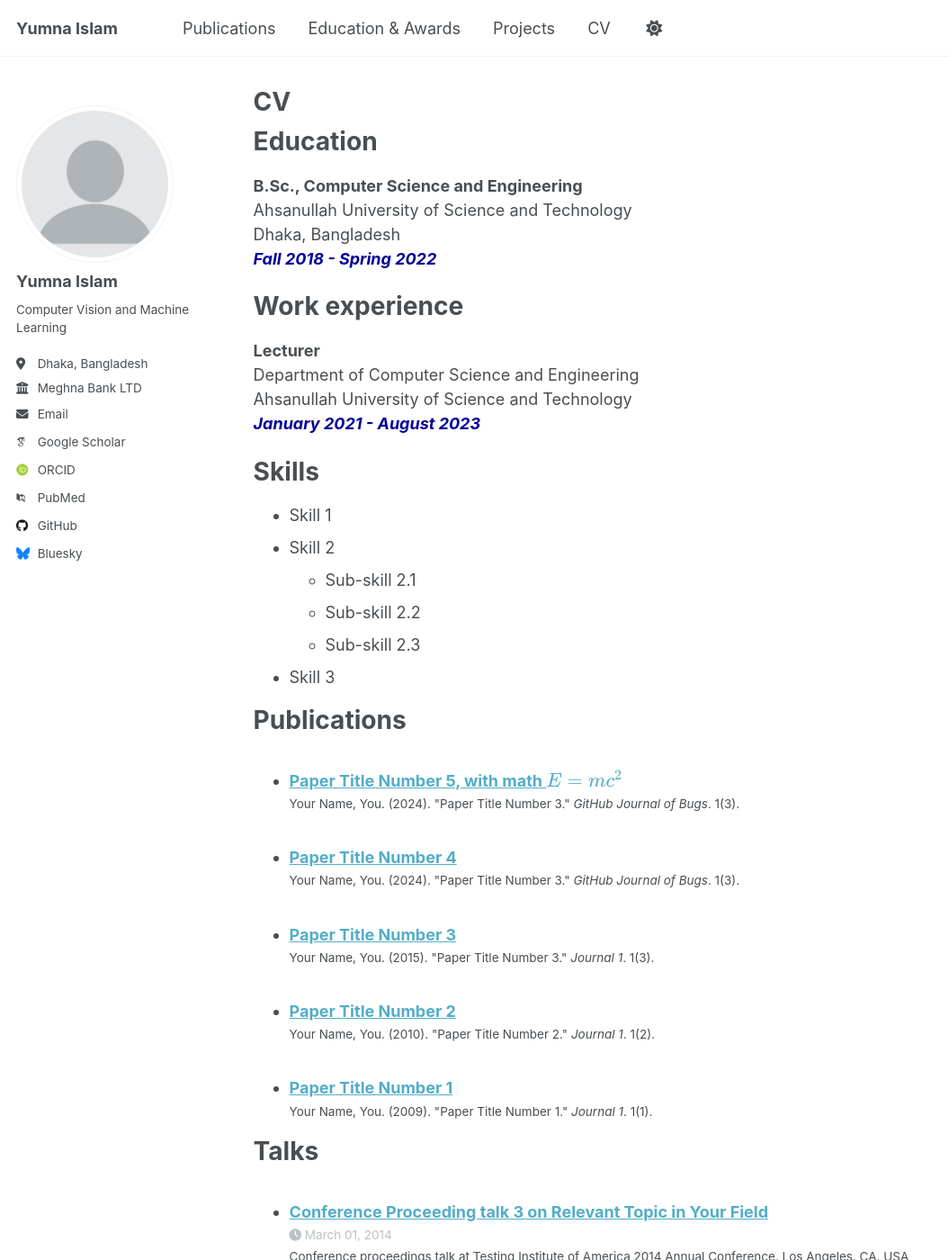
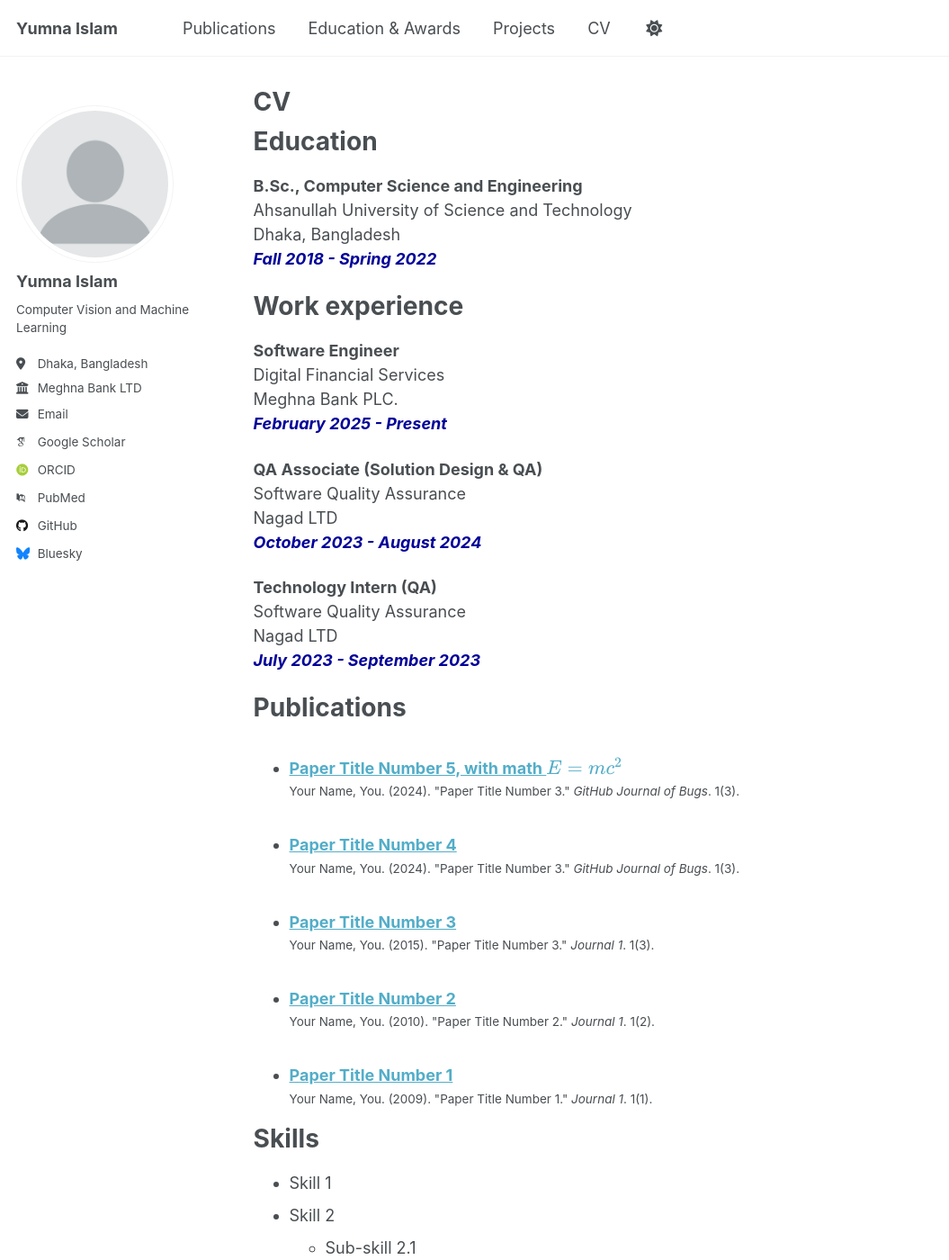
Before and after one commit to Yumna46/yumna.github.io, a Jekyll site: the page built from _pages/cv.md, in a window 1280 px wide and 1400 px high. Shown: the whole window at 90% size, without its empty margins (0-1055 px from the left). Built offline with Jekyll 4.4.1, drawn with Linux system fonts in a browser that asks for light colours; some web fonts are replaced; a script that is not in the unit is left out; some of the changed text lies outside the part shown.

Commit message:
Update cv.md

```diff
--- a/_pages/cv.md
+++ b/_pages/cv.md
@@ -19,10 +19,26 @@ Dhaka, Bangladesh<br />
 
 Work experience
 ======
-<b>Lecturer</b><br />
-Department of Computer Science and Engineering <br/>
-Ahsanullah University of Science and Technology<br />
-<i style='color:#000099;'>**January 2021 - August 2023**</i><br/>
+<b>Software Engineer</b><br />
+Digital Financial Services<br/>
+Meghna Bank PLC.<br />
+<i style='color:#000099;'>**February 2025 - Present**</i><br/>
+
+<b>QA Associate (Solution Design & QA)</b><br />
+Software Quality Assurance<br/>
+Nagad LTD<br />
+<i style='color:#000099;'>**October 2023 - August 2024**</i><br/>
+
+<b>Technology Intern (QA)</b><br />
+Software Quality Assurance<br/>
+Nagad LTD<br />
+<i style='color:#000099;'>**July 2023 - September 2023**</i><br/>
+
+Publications
+======
+  <ul>{% for post in site.publications reversed %}
+    {% include archive-single-cv.html %}
+  {% endfor %}</ul>
 
 Skills
 ======
@@ -39,18 +55,8 @@ Publications
     {% include archive-single-cv.html %}
   {% endfor %}</ul>
 
-Talks
-======
-  <ul>{% for post in site.talks reversed %}
-    {% include archive-single-talk-cv.html  %}
-  {% endfor %}</ul>
-
 Teaching
 ======
-  <ul>{% for post in site.teaching reversed %}
-    {% include archive-single-cv.html %}
-  {% endfor %}</ul>
-
-Service and leadership
-======
-* Currently signed in to 43 different slack teams
+<b>Private Tutor</b><br />
+Mathematics, Physics, IT for Grade 11 & 12<br />
+<i style='color:#000099;'>**2019 - 2023**</i><br/>
```
